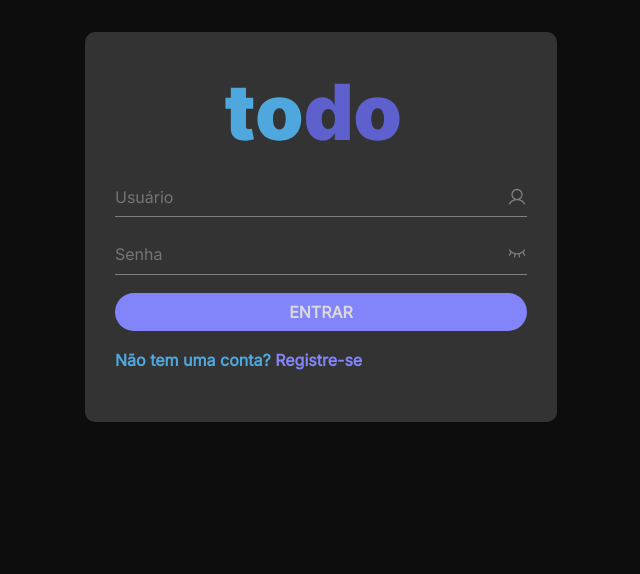
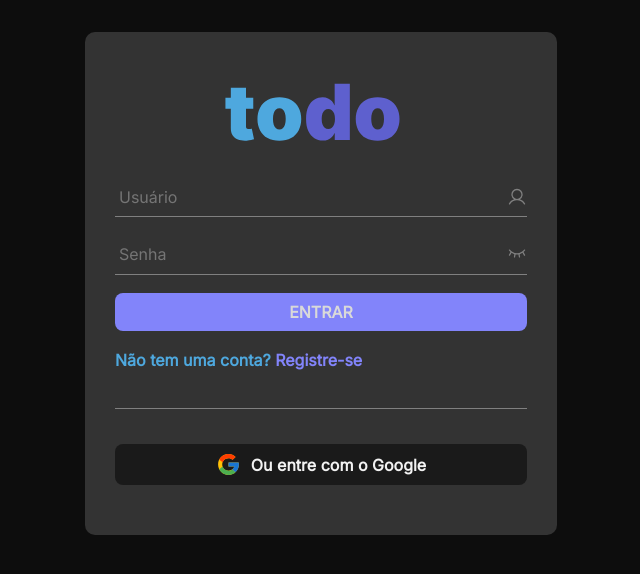
Before and after one commit to Ian-FS/ToDo, a React (Vite) app: page / in a window 1280 px wide. Shown: the top 574 px of the page, without its empty margins (319-959 px from the left). Built offline with nearby package versions, Linux system fonts and the light colour scheme; no server answers.

Commit message:
adiciona login via google

```diff
--- a/package.json
+++ b/package.json
@@ -17,8 +17,8 @@
     "react": "^18.3.1",
     "react-dom": "^18.3.1",
     "react-hook-form": "^7.53.0",
+    "react-loading-indicators": "^1.0.0",
     "react-router-dom": "^6.26.2",
-    "use-google-sheets": "^2.0.0",
     "zod": "^3.23.8"
   },
   "devDependencies": {
--- a/src/Router.tsx
+++ b/src/Router.tsx
@@ -4,6 +4,7 @@ import TasksPage from './pages/tasks-page';
 import LoginPage from './pages/auth-page/login';
 import Register from './pages/auth-page/register';
 import { useAuth } from './context/useAuth';
+import LoginRedirect from './pages/auth-page/loginRedirect/login-redirect';
 
 export default function Router() {
   const { isAuthenticated } = useAuth();
@@ -24,6 +25,7 @@ export default function Router() {
           element={isAuthenticated ? <TasksPage /> : <LoginPage />}
         />
         <Route path="/register" element={<Register />} />
+        <Route path="/loginredirect" element={<LoginRedirect />} />
       </Route>
     </Routes>
   );
--- a/src/components/button-log-out/index.module.css
+++ b/src/components/button-log-out/index.module.css
@@ -11,7 +11,6 @@
   gap: 8px;
   cursor: pointer;
   font-weight: 600;
-  text-decoration-line: underline;
 }
 .logOutButton:hover {
   color: var(--purple);
--- a/src/components/button-log-out/index.tsx
+++ b/src/components/button-log-out/index.tsx
@@ -21,7 +21,8 @@ export default function LogOutButton() {
           type="submit"
           onClick={handleLogOut}
         >
-          Log out <SignOut className={style.iconPhospor} />
+          Sair
+          <SignOut className={style.iconPhospor} />
         </button>
       ) : null}
     </div>
--- a/src/pages/auth-page/login/index.module.css
+++ b/src/pages/auth-page/login/index.module.css
@@ -43,7 +43,8 @@
   color: var(--gray-100);
   background: transparent;
   border: none;
-  padding: 8px 0;
+  padding: 8px 4px;
+  border-radius: 4px;
   display: flex;
   flex-grow: 1;
 }
@@ -71,7 +72,7 @@
 }
 .buttonForm {
   padding: 8px;
-  border-radius: 20px;
+  border-radius: 8px;
   background-color: var(--purple);
   border: none;
   font-weight: 600;
@@ -94,3 +95,33 @@
 .linkRegister:hover {
   color: var(--purple-dark);
 }
+.line {
+  height: 0.7px;
+  background-color: var(--gray-300);
+  /* width */
+}
+.buttonGoogleWrapper {
+  text-decoration: none;
+}
+.buttonGoogle {
+  width: 100%;
+  display: flex;
+  align-items: center;
+  justify-content: center;
+  gap: 10px;
+  padding: 8px;
+  border-radius: 8px;
+  background-color: var(--gray-600);
+  border: none;
+  font-weight: 600;
+  color: var(--gray-100);
+  cursor: pointer;
+  transition: color 0.1s ease;
+}
+.buttonGoogle:hover {
+  background-color: var(--gray-700);
+}
+.buttonGoogle > img {
+  width: 25px;
+  height: 25px;
+}
--- a/src/pages/auth-page/login/index.tsx
+++ b/src/pages/auth-page/login/index.tsx
@@ -8,6 +8,7 @@ import { useForm } from 'react-hook-form';
 import { z } from 'zod';
 import { zodResolver } from '@hookform/resolvers/zod';
 import { useAuth } from '../../../context/useAuth';
+import googleLogo from '../../../assets/Google-logo.svg';
 
 const loginFormSchema = z.object({
   identifier: z
@@ -30,6 +31,9 @@ export default function LoginPage() {
   const [errorMessage, setErrorMessage] = useState('');
   const navigate = useNavigate();
   const { setIsAuthenticated } = useAuth();
+  const apiBaseUrl = import.meta.env.VITE_API_BASE_URL;
+  const loginEndPoint = import.meta.env.VITE_LOGIN_ENDPOINT;
+  const loginURL = `${apiBaseUrl}${loginEndPoint}`;
 
   const {
     register,
@@ -45,10 +49,6 @@ export default function LoginPage() {
   }
 
   async function handleLogin(userData: loginForm) {
-    const apiBaseUrl = import.meta.env.VITE_API_BASE_URL;
-    const loginEndPoint = import.meta.env.VITE_LOGIN_ENDPOINT;
-    const loginURL = `${apiBaseUrl}${loginEndPoint}`;
-
     await axios
       .post(loginURL, userData)
       .then((response) => {
@@ -128,6 +128,15 @@ export default function LoginPage() {
             </Link>
           </div>
         </form>
+        <span className={style.line} />
+        <a
+          className={style.buttonGoogleWrapper}
+          href={`${apiBaseUrl}/connect/google`}
+        >
+          <button className={style.buttonGoogle}>
+            <img src={googleLogo} alt="logo do google" /> Ou entre com o Google
+          </button>
+        </a>
       </div>
     </div>
   );
--- /dev/null
+++ b/src/pages/auth-page/loginRedirect/login-redirect.module.css
@@ -0,0 +1,10 @@
+.loadingWrapper {
+  padding: 50px;
+  display: flex;
+  justify-content: center;
+  flex-direction: column;
+  align-items: center;
+  gap: 16px;
+  text-align: center;
+  color: #4ea8de;
+}
--- /dev/null
+++ b/src/pages/auth-page/loginRedirect/login-redirect.tsx
@@ -0,0 +1,45 @@
+import axios from 'axios';
+import style from './login-redirect.module.css';
+import { useEffect, useState } from 'react';
+import { useLocation, useNavigate } from 'react-router-dom';
+import { useAuth } from '../../../context/useAuth';
+import { Mosaic } from 'react-loading-indicators';
+
+export default function LoginRedirect() {
+  const { setIsAuthenticated } = useAuth();
+  const [text, setText] = useState('Carregando...');
+  const location = useLocation();
+  const navigate = useNavigate();
+
+  useEffect(() => {
+    const apiBaseUrl = import.meta.env.VITE_API_BASE_URL;
+
+    axios
+      .get(`${apiBaseUrl}/auth/google/callback${location.search}`)
+      .then((res) => {
+        if (res.status !== 200) {
+          throw new Error(`Couldn't login to Strapi. Status: ${res.status}`);
+        }
+        return res;
+      })
+      .then((response) => {
+        localStorage.setItem('jwt-todo', response.data.jwt);
+        setIsAuthenticated(true);
+        setText(
+          'Você se conectou com sucesso. Em poucos minutos você será redirecionado.',
+        );
+        setTimeout(() => navigate('/tasks'), 3000);
+      })
+      .catch((error) => {
+        console.log(error);
+        setText('An error occurred, please see the developer console.');
+      });
+  }, [navigate, location, setIsAuthenticated]);
+
+  return (
+    <div className={style.loadingWrapper}>
+      <Mosaic color="#5e60ce" size="large" text="" />
+      {text}
+    </div>
+  );
+}
--- a/src/pages/auth-page/register/index.module.css
+++ b/src/pages/auth-page/register/index.module.css
@@ -43,7 +43,8 @@
   color: var(--gray-100);
   background: transparent;
   border: none;
-  padding: 8px 0;
+  padding: 8px 4px;
+  border-radius: 4px;
   display: flex;
   flex-grow: 1;
 }
@@ -72,7 +73,7 @@
 }
 .buttonForm {
   padding: 8px;
-  border-radius: 20px;
+  border-radius: 8px;
   background-color: var(--purple);
   border: none;
   font-weight: 600;
--- a/src/pages/tasks-page/index.tsx
+++ b/src/pages/tasks-page/index.tsx
@@ -58,6 +58,8 @@ export default function TasksPage() {
     isSuccessfulPatchChecked,
     isSuccessfulPatchDescription,
     isSuccessfulDelete,
+    tasksURL,
+    token,
   ]);
 
   async function handleCreateTask(event: React.FormEvent) {
```
Also changed, not shown: src/assets/Google-logo.svg (added), 1 other file (tests, documents, lock files or other folders).
